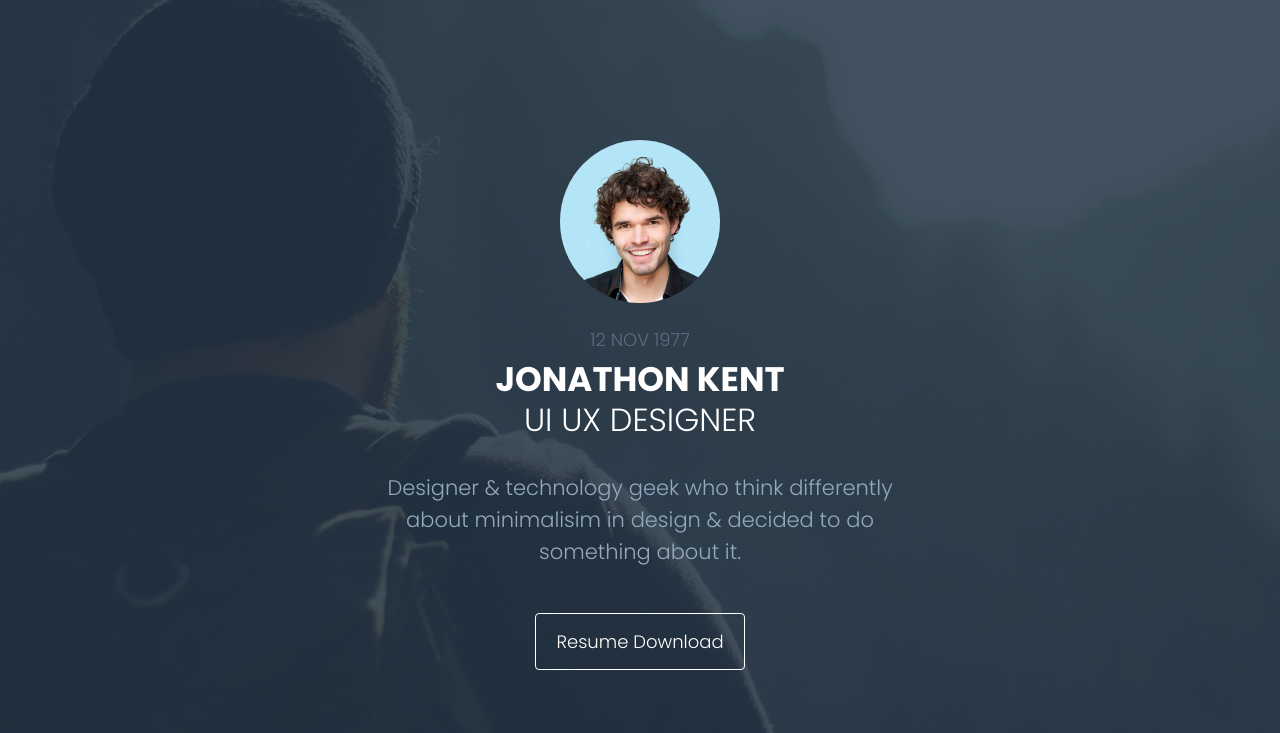
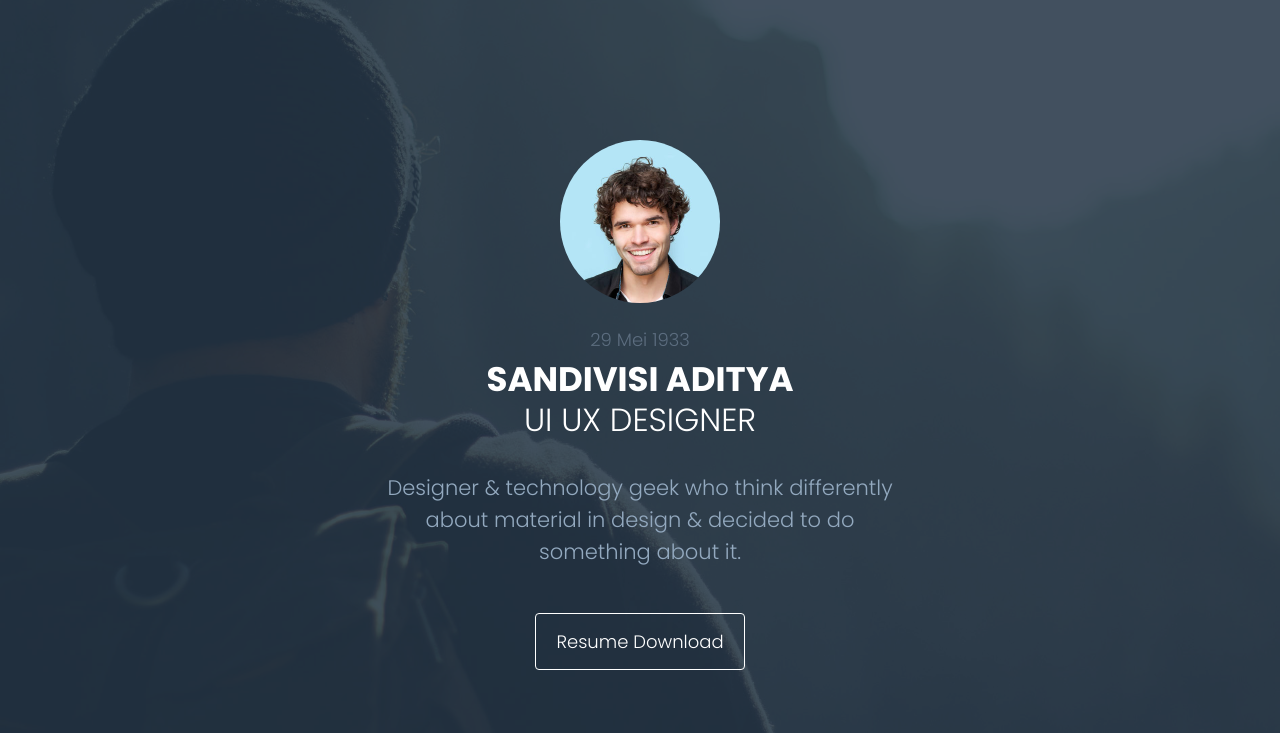
Before and after one commit to Sandivisi/sandivisi.github.io, a plain HTML site: page index.html in a window 1280 px wide. Shown: the part 67-800 px from the top of the page. Drawn offline with Linux system fonts and the light colour scheme.

Commit message:
update index

```diff
--- a/index.html
+++ b/index.html
@@ -76,10 +76,10 @@
             	<div class="inner">
             		<div class="profile">
             			<img src="images/profile.jpg" >
-            			<h3>12 NOV 1977</h3>
-            			<h1>JONATHON KENT</h1>
+            			<h3>29 Mei 1933</h3>
+            			<h1>SANDIVISI ADITYA</h1>
             			<h2>UI UX DESIGNER</h2>
-            			<p>Designer & technology geek who think differently about minimalisim in design & decided to do something about it.</p>
+            			<p>Designer & technology geek who think differently about material in design & decided to do something about it.</p>
             			<a href="">Resume Download </a>
             		</div>
             	</div>
```
